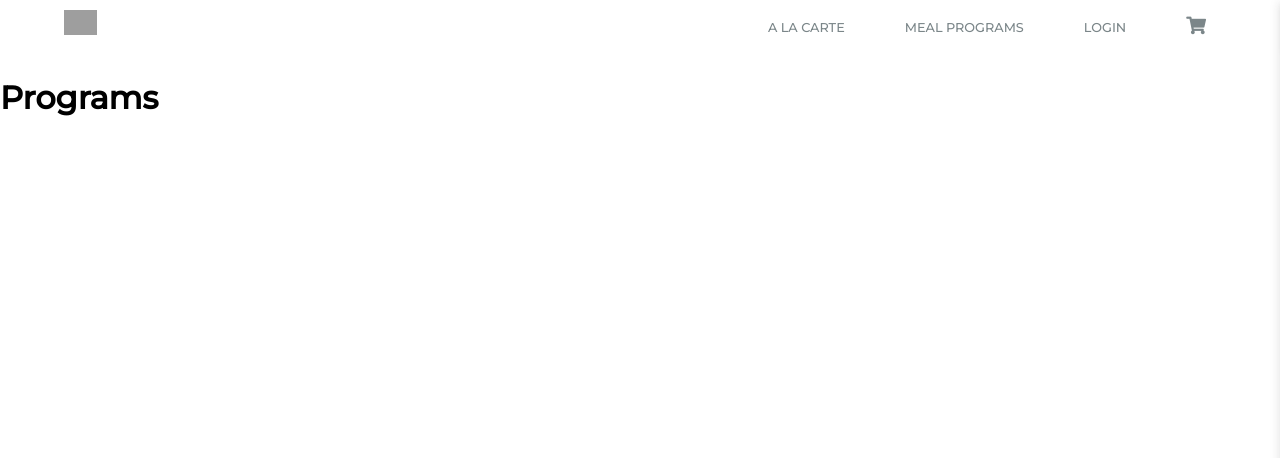
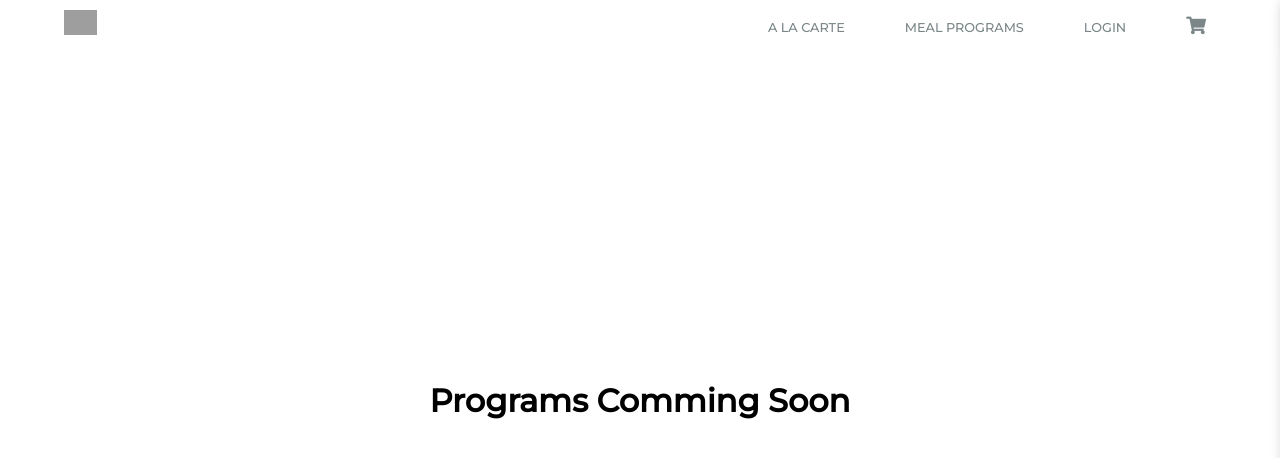
Before and after one commit to DarcyGu/eatfitfood, a React (Create React App) app: page /programs in a window 1280 px wide. Shown: the top 458 px of the page. Built offline with nearby package versions, Linux system fonts and the light colour scheme; no server answers; grey boxes are pictures that could not be loaded.

Commit message:
coming soon

```diff
--- a/src/components/Login.js
+++ b/src/components/Login.js
@@ -8,9 +8,10 @@ export class Login extends React.Component{
     }
     render(){
         return (
-            <div>
-                <br /><br /><br />
-                <h1>Login</h1>
+            <div style={{textAlign:"center",alignContent:"center",height:"100%",width:"100%",display:"grid",position:"fixed"}}>
+                <div>
+                    <h1>Login Comming Soon</h1>
+                </div>
                 <div className="fb-login-button" data-max-rows="1" data-size="large" data-button-type="login_with" data-show-faces="false" data-auto-logout-link="false" data-use-continue-as="true" data-scope="public_profile,email" data-onlogin="checkLoginState();"></div>
             </div>
         );
--- a/src/components/Programs.js
+++ b/src/components/Programs.js
@@ -3,9 +3,10 @@ import React from "react";
 export class Programs extends React.Component{
     render(){
         return (
-            <div>
-                <br /><br /><br />
-                <h1>Programs</h1>
+            <div style={{textAlign:"center",alignContent:"center",height:"100%",width:"100%",display:"grid",position:"fixed"}}>
+                <div>
+                    <h1>Programs Comming Soon</h1>
+                </div>
             </div>
         );
     }
```
